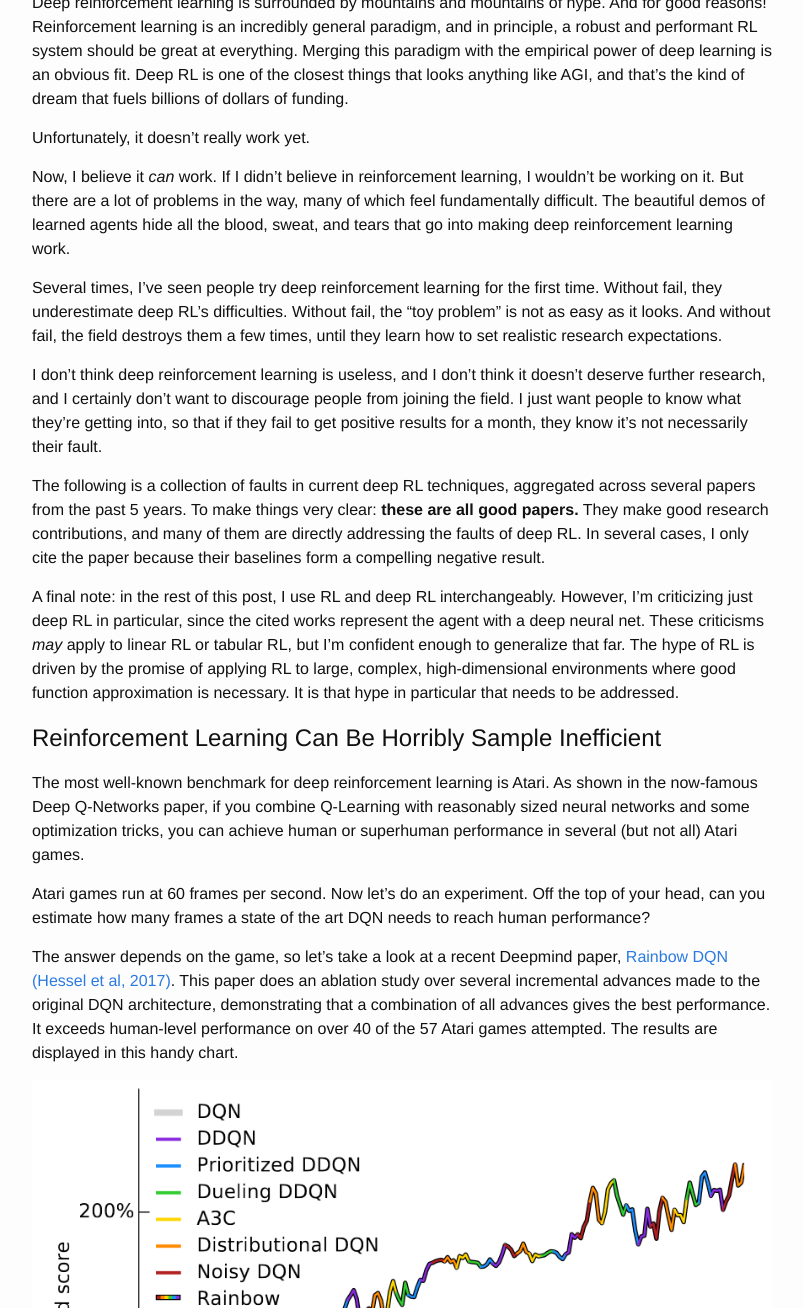
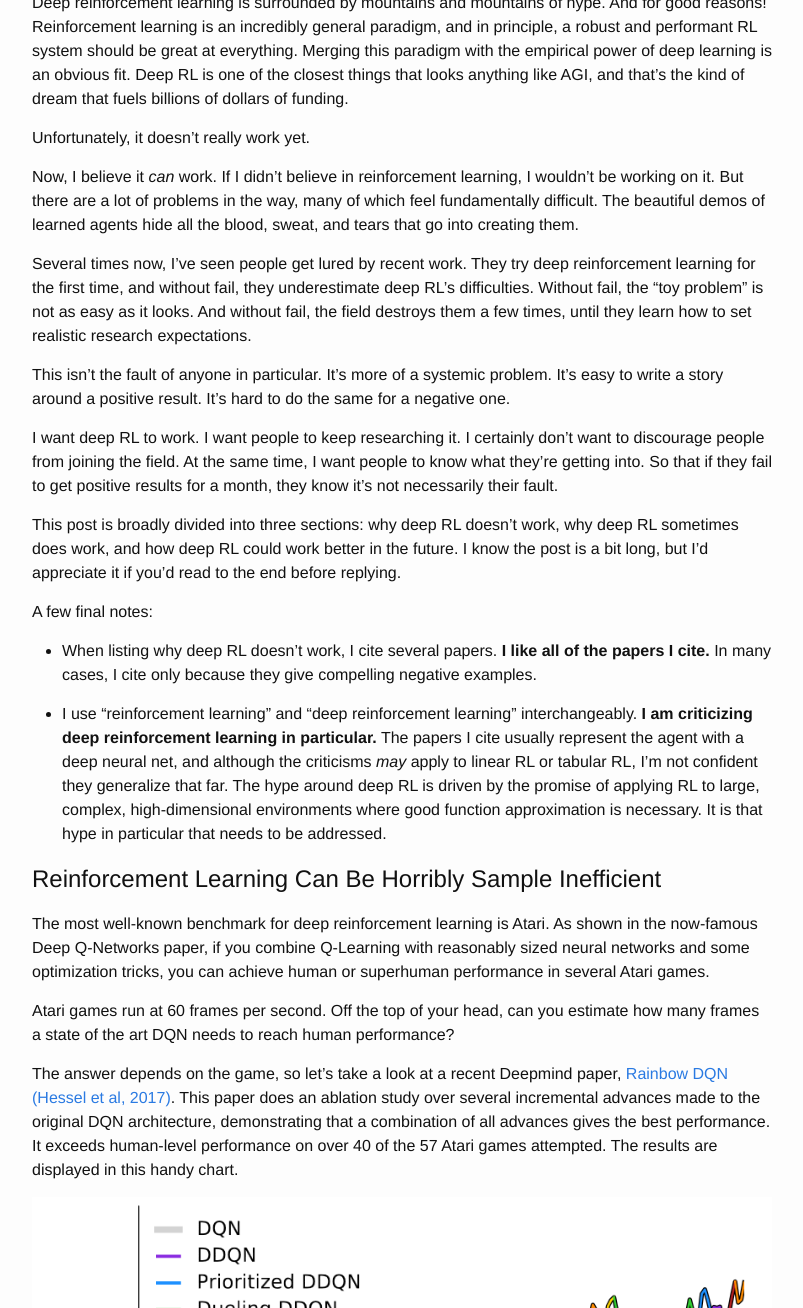
Before and after one commit to alexirpan/alexirpan.github.io, a Jekyll site: the page built from _posts/2017-12-11-rl-hard.markdown, in a window 1280 px wide and 1400 px high, scrolled down 692 px, cut to the strip 92-1400 px from the top of the window. Shown: the whole strip, without its empty margins (238-1041 px from the left). Built offline with Jekyll 4.4.1, drawn with Linux system fonts in a browser that asks for light colours; nearby versions of some CDN libraries; some of the changed text lies outside the part shown.

Commit message:
Working on the intro more...

```diff
--- a/_posts/2017-12-11-rl-hard.markdown
+++ b/_posts/2017-12-11-rl-hard.markdown
@@ -32,31 +32,43 @@ Now, I believe it *can* work. If I didn't believe in reinforcement learning,
 I wouldn't be working on it.
 But there are a lot of problems in the way, many of which feel fundamentally
 difficult. The beautiful demos of learned agents hide all the blood, sweat, and
-tears that go into making deep reinforcement learning work.
+tears that go into creating them.
 
-Several times, I've seen people try deep reinforcement learning for the first
-time. Without fail, they underestimate deep RL's difficulties.
+Several times now, I've seen people get lured by recent work. They try
+deep reinforcement learning for the first time, and without fail, they
+underestimate deep RL's difficulties.
 Without fail, the "toy problem" is not as easy as it looks. And without fail,
 the field destroys them a few times, until they learn how to set realistic
 research expectations.
 
-I don't think deep reinforcement learning is useless, and I don't think it
-doesn't deserve further research, and I certainly don't want to discourage people
-from joining the field. I just want people to know what they're getting into,
-so that if they fail to get positive results for a month, they know it's not
+This isn't the fault of anyone in particular. It's more of a systemic problem.
+It's easy to write a story around a positive result. It's hard to do the same
+for a negative one.
+
+I want deep RL to work. I want people to keep researching it.
+I certainly don't want to discourage people
+from joining the field. At the same time, I want people to know what they're
+getting into.
+So that if they fail to get positive results for a month, they know it's not
 necessarily their fault.
 
-The following is a collection of faults in current deep RL techniques, aggregated
-across several papers from the past 5 years. To make things very clear: **these
-are all good papers.** They make good research contributions, and many of them
-are directly addressing the faults of deep RL. In several cases, I only cite
-the paper because their baselines form a compelling negative result.
+This post is broadly divided into three sections: why deep RL doesn't work,
+why deep RL sometimes does work, and how deep RL could work better in the
+future. I know the post is a bit long, but I'd appreciate it if you'd read
+to the end before replying.
 
-A final note: in the rest of this post, I use RL and deep RL interchangeably.
-However, I'm criticizing just deep RL in particular, since the cited works
-represent the agent with a deep neural net. These criticisms *may* apply
-to linear RL or tabular RL, but I'm confident enough to generalize that far.
-The hype of RL is driven by the promise of applying RL to large, complex,
+A few final notes:
+
+* When listing why deep RL doesn't work, I cite several papers.
+**I like all of the papers I cite.** In many cases, I cite only because they
+give compelling negative examples.
+
+* I use "reinforcement learning" and "deep reinforcement learning"
+interchangeably. **I am criticizing deep reinforcement learning in particular.**
+The papers I cite usually represent the agent with a deep neural net, and
+although the criticisms *may* apply to linear RL or tabular RL, I'm not
+confident they generalize that far.
+The hype around deep RL is driven by the promise of applying RL to large, complex,
 high-dimensional environments where good function approximation is necessary.
 It is that hype in particular that needs to be addressed.
 
@@ -67,9 +79,9 @@ Reinforcement Learning Can Be Horribly Sample Inefficient
 The most well-known benchmark for deep reinforcement learning is Atari. As shown
 in the now-famous Deep Q-Networks paper, if you combine Q-Learning with
 reasonably sized neural networks and some optimization tricks, you can achieve
-human or superhuman performance in several (but not all) Atari games.
+human or superhuman performance in several Atari games.
 
-Atari games run at 60 frames per second. Now let's do an experiment. Off the
+Atari games run at 60 frames per second. Off the
 top of your head, can you estimate how many frames a state of the art DQN
 needs to reach human performance?
 
@@ -138,7 +151,7 @@ When searching for solutions to any research problem, there are usually
 trade-offs between different objectives. You can optimize for getting a really
 good solution for that research problem, or you can optimize for making a good
 research contribution. The best problems are ones where getting a good solution
-*requires* making good research contributions, but it can be hard to find
+requires making good research contributions, but it can be hard to find
 approachable problems that meet that criteria.
 
 On the front of purely getting good performance, deep RL's track record isn't
@@ -189,7 +202,7 @@ things that could have been hardcoded.
 The rule-of-thumb is that except in rare cases, domain-specific algorithms
 work faster and better than reinforcement learning. This isn't a problem if
 you're doing reinforcement learning for reinforcement learning's sake, but personally,
-I find it's harder to stay motivated when I compare RL's performance to, well,
+I find it's hard to stay motivated when I compare RL's performance to, well,
 anything else. And it's also harder for me to explain to laypeople why my problems
 are cool and hard and interesting, because they often don't have the context
 or experience to appreciate *why* things are hard.
@@ -205,16 +218,14 @@ when you mention robotics:
 If you look up research papers from the group, you find papers mentioning
 [time-varying LQR, QP solvers, and convex optimization](https://dspace.mit.edu/openaccess-disseminate/1721.1/110533).
 In other words, they mostly apply classical robotics techniques.
-
 The goal of the robot learning community is to show machine learning can
-surpass classical robotics techniques, making it possible to learn behaviors
-that apply to general environments.
+surpass classical robotics techniques, by learning behaviors
+that apply and adapt to general environments.
 
 No one at Boston Dynamics has to explain why teaching a robot to do that is cool.
 It is objectively cool. I mean, *my goodness*.
-Nothing I work on is near that visually impressive. "Oh, you're teaching robots
-to pick things up? Uh, cool, I guess."
-I have to explain why my problems all the time, because often they're hard for
+Nothing I work on is near that visually impressive.
+I have to explain my problems all the time, because often they're hard for
 subtle reasons that don't sound like a big deal if you're missing research
 context.
 
```
Also changed, not shown: other parts of _posts/2017-12-11-rl-hard.markdown (+10 -9 lines).
